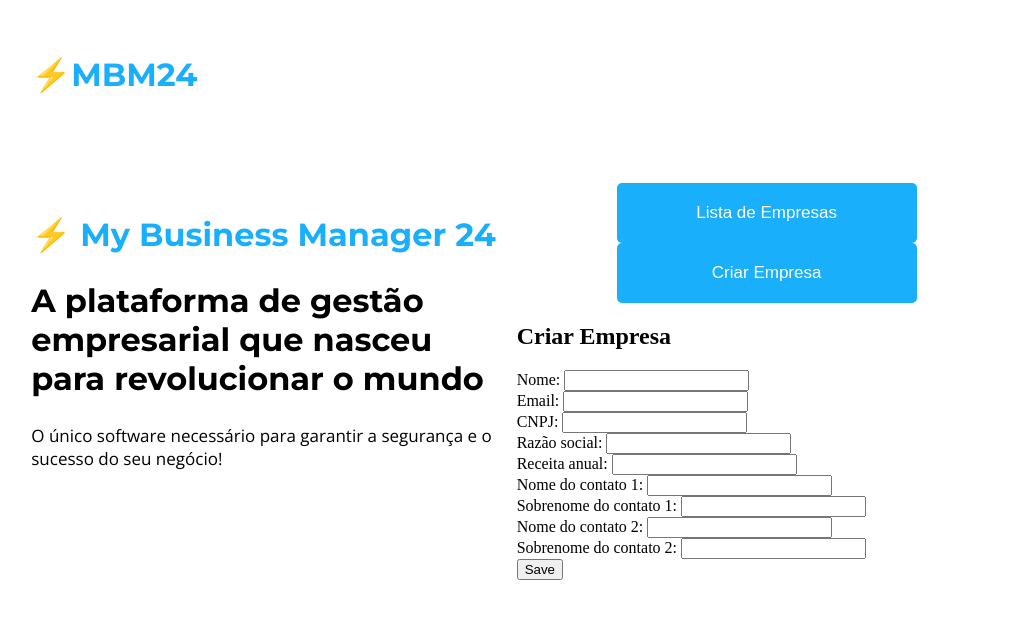
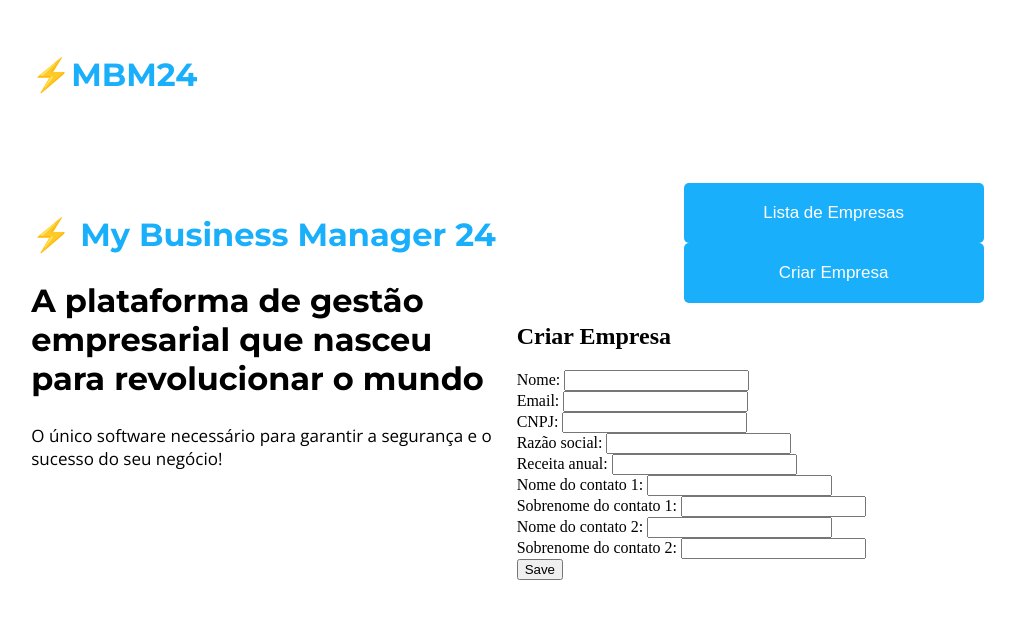
Before and after one commit to Kecbm/desafio-BR-24, a React (Create React App) app in the folder src/react-crud/: page /company/create in a window 1280 px wide. Shown: the top 618 px of the page, without its empty margins (2-1017 px from the left). Built offline with nearby package versions, Linux system fonts and the light colour scheme.

Commit message:
:lipstick: css: ajustes em App.css

```diff
--- a/src/react-crud/src/css/App.css
+++ b/src/react-crud/src/css/App.css
@@ -51,7 +51,7 @@
     border: solid transparent;
     border-radius: 5px;
     font-size: 17px;
-    margin-left: 100px;
+    margin-left: 167px;
 }
 
 .first-button {
```
